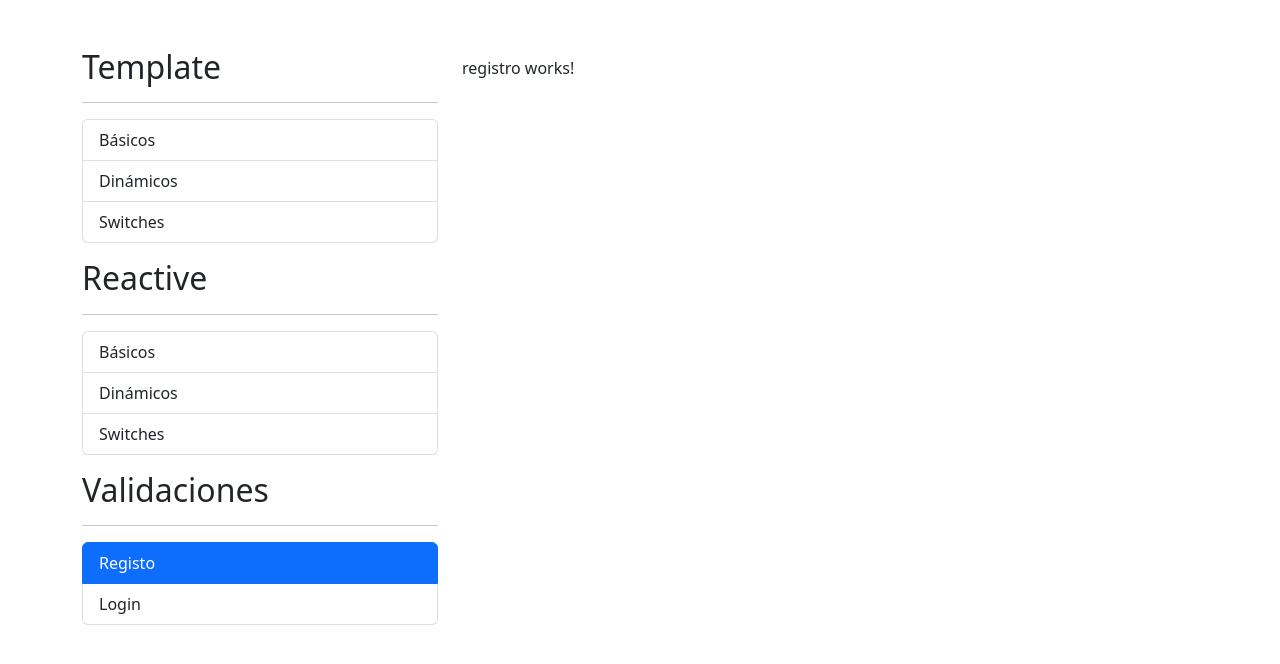
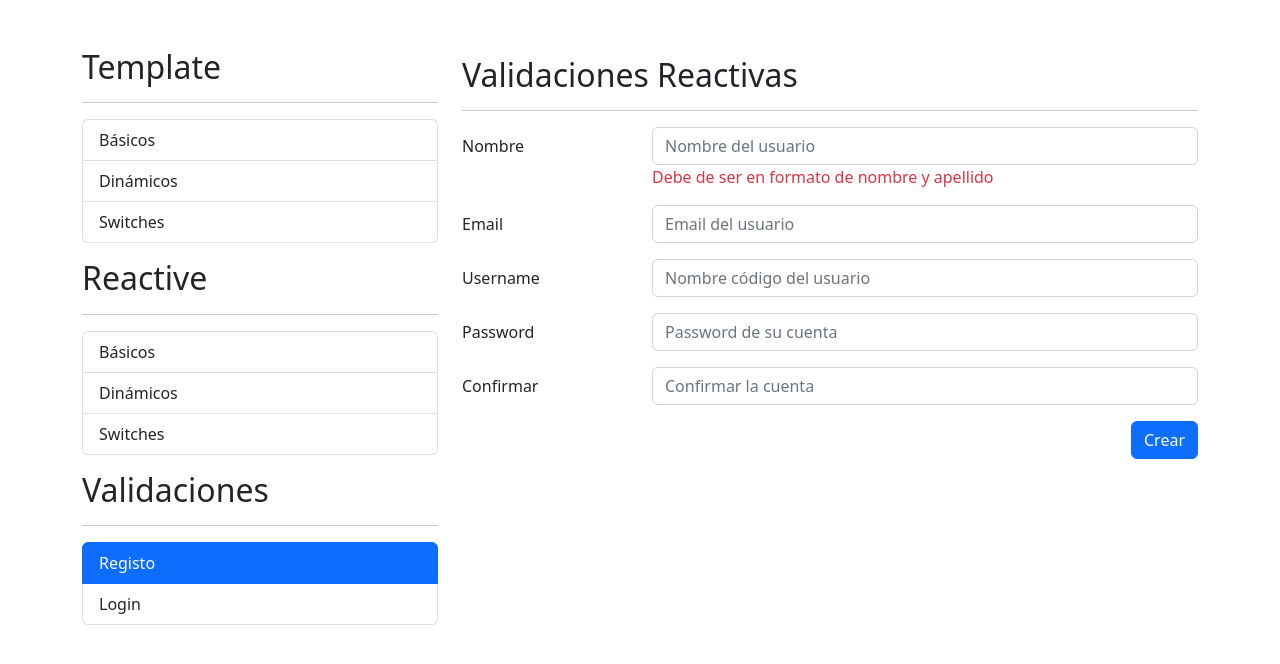
Before and after one commit to AlexanderMartinez25/06-formulariosApp, an Angular app: page /auth/registro in a window 1280 px wide. Shown: the top 664 px of the page. Built offline with nearby package versions, Linux system fonts and the light colour scheme.

Commit message:
diseño pantalla registro

```diff
--- a/src/app/auth/pages/registro/registro.component.html
+++ b/src/app/auth/pages/registro/registro.component.html
@@ -1 +1,55 @@
-<p>registro works!</p>
+<h2>Validaciones Reactivas</h2>
+<hr>
+<div class="row">
+    <div class="col">
+        <form autocomplete="off">
+
+            <!-- Nombre -->
+            <div class="row mb-3">
+                <label class="col-sm-3 col-form-label">Nombre</label>
+                <div class="col-sm-9">
+                    <input type="text" class="form-control" placeholder="Nombre del usuario">
+                    <span class="form-text- text-danger"> Debe de ser en formato de nombre y apellido</span>
+                </div>
+            </div>
+
+            <!-- Email -->
+            <div class="row mb-3">
+                <label class="col-sm-3 col-form-label">Email</label>
+                <div class="col-sm-9">
+                    <input type="email" class="form-control" placeholder="Email del usuario">
+                </div>
+            </div>
+
+            <!-- Username -->
+            <div class="row mb-3">
+                <label class="col-sm-3 col-form-label">Username</label>
+                <div class="col-sm-9">
+                    <input type="email" class="form-control" placeholder="Nombre código del usuario">
+                </div>
+            </div>
+
+            <!-- Password -->
+            <div class="row mb-3">
+                <label class="col-sm-3 col-form-label">Password</label>
+                <div class="col-sm-9">
+                    <input type="password" class="form-control" placeholder="Password de su cuenta">
+                </div>
+            </div>
+
+            <!-- Password 2-->
+            <div class="row mb-3">
+                <label class="col-sm-3 col-form-label">Confirmar</label>
+                <div class="col-sm-9">
+                    <input type="password" class="form-control" placeholder="Confirmar la cuenta">
+                </div>
+            </div>
+
+            <div class="row">
+                <div class="col">
+                    <button class="btn btn-primary float-end">Crear</button>
+                </div>
+            </div>
+        </form>
+    </div>
+</div>
```
